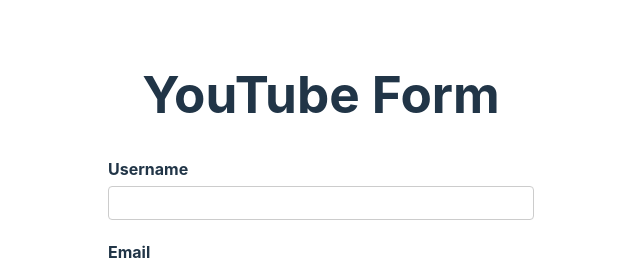
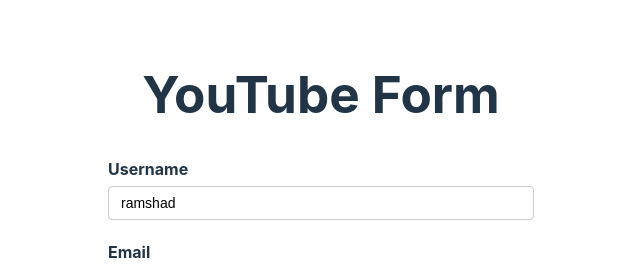
Before and after one commit to cpramshad/react-hook-form, a React (Create React App) app: page / in a window 1280 px wide. Shown: the top 267 px of the page, without its empty margins (319-959 px from the left). Built offline with nearby package versions, Linux system fonts and the light colour scheme.

Commit message:
Default values

```diff
--- a/src/components/YouTubeForm.tsx
+++ b/src/components/YouTubeForm.tsx
@@ -9,7 +9,21 @@
 };
 
 export const YouTubeForm = () => {
-  const form = useForm<FormValues>();
+  const form = useForm<FormValues>({
+    defaultValues: {
+      username: 'ramshad',
+      email: '',
+      channel: '',
+    },
+  });
+
+  // const form = useForm<FormValues>({
+  //   defaultValues: async () => {
+  //     const res = await fetch('https://jsonplaceholder.typicode.com/users/1');
+  //     const data = await res.json();
+  //     return { username: 'Ramshad', email: data.email, channel: '' };
+  //   },
+  // });
   const { register, control, handleSubmit, formState } = form;
   // const { name, ref, onChange, onBlur } = register('username');
 
```
